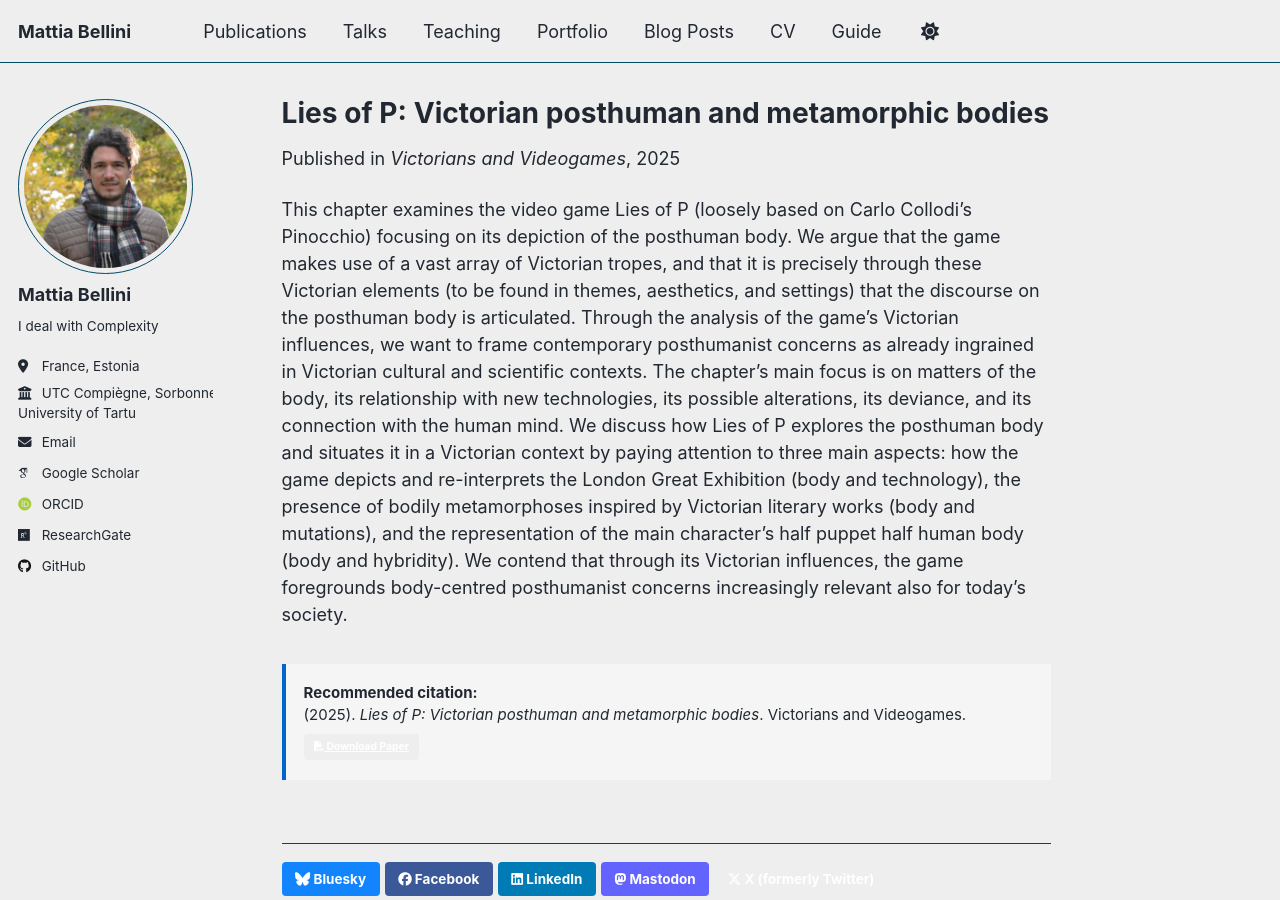
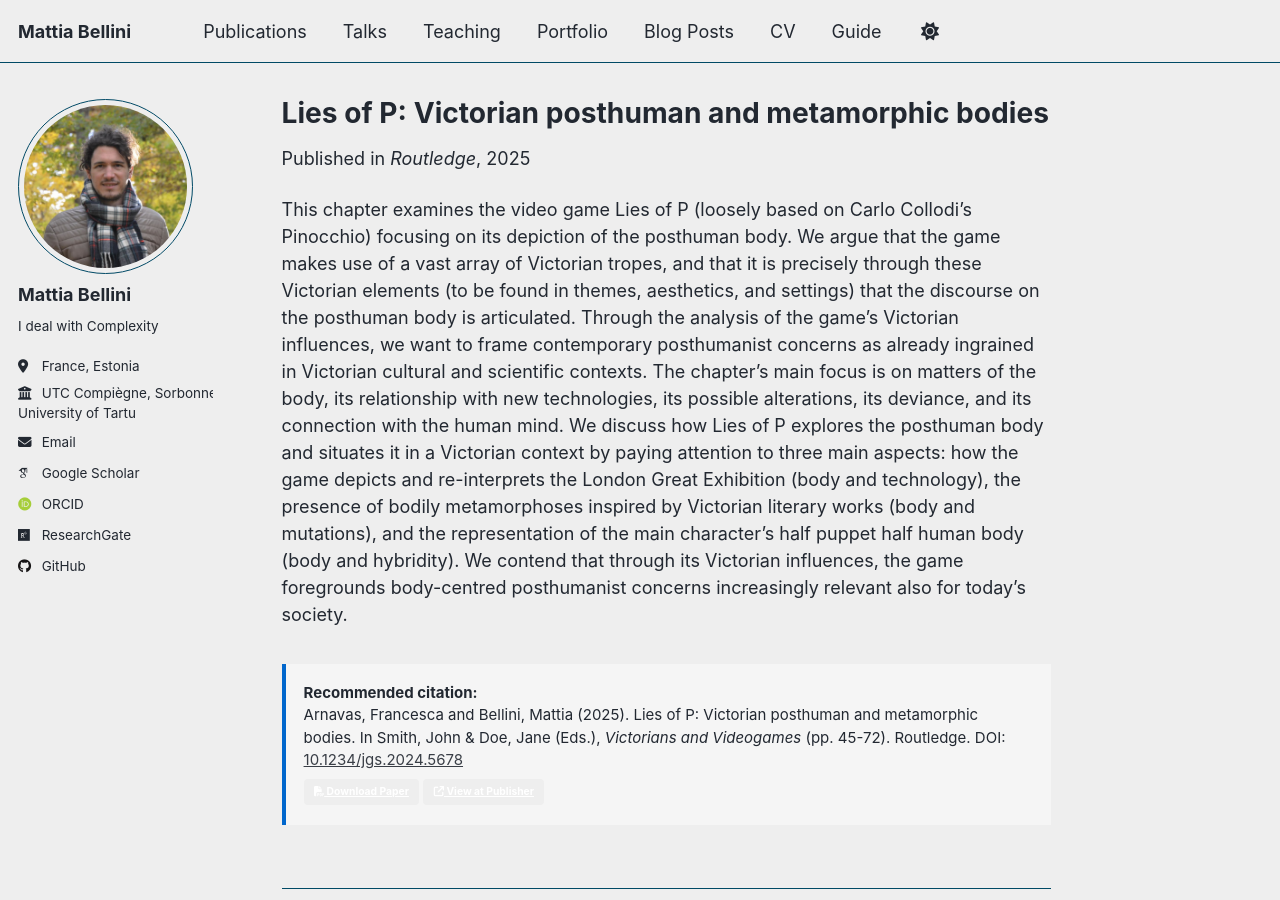
Before and after one commit to bellinitia/website, a Jekyll site: the page built from _publications/2025-lies-of-p-victorian-posthuman-metamorphic-bodies.md, in a window 1280 px wide and 900 px high. Built offline with Jekyll 4.4.1, drawn with Linux system fonts in a browser that asks for light colours; some web fonts are replaced; a script that is not in the unit is left out.

Commit message:
improved metadata management

```diff
--- a/_config.yml
+++ b/_config.yml
@@ -84,9 +84,11 @@ publication_category:
   books:
     title: 'Books'
   articles:
-    title: 'Journal Articles'
+    title: 'Journal Articles and Book Chapters'
   conferences:
     title: 'Conference Papers'
+  other:
+    title: 'Other publications'
 
 # Site Settings
 teaser                   :  # filename of teaser fallback teaser image placed in /images/ for social media previews
--- a/_layouts/single.html
+++ b/_layouts/single.html
@@ -70,28 +70,70 @@ layout: default
         {% endif %}
       {% endcapture %}
 
+      {% comment %}Build editor list for chapters{% endcomment %}
+      {% capture editor_list %}
+        {% if page.editors %}
+          {% if page.editors.size == 1 %}
+            {{ page.editors[0] }} (Ed.)
+          {% elsif page.editors.size == 2 %}
+            {{ page.editors[0] }} & {{ page.editors[1] }} (Eds.)
+          {% else %}
+            {% for editor in page.editors %}
+              {% if forloop.last %}
+                & {{ editor }}
+              {% elsif forloop.first %}
+                {{ editor }}
+              {% else %}
+                {{ editor }},
+              {% endif %}
+            {% endfor %} (Eds.)
+          {% endif %}
+        {% endif %}
+      {% endcapture %}
+
       {% comment %}Build year{% endcomment %}
       {% capture year %}{{ page.date | date: "%Y" }}{% endcapture %}
 
-      {% comment %}Generate citation based on publication type{% endcomment %}
+      {% comment %}Generate citation based on extra field first, then category{% endcomment %}
       {% capture auto_citation %}
-        {% if page.category == 'books' or page.category == 'manuscripts' %}
+        {% if page.extra == 'thesis' %}
+          {% comment %}========== THESIS FORMAT ========={% endcomment %}
+          {{ author_list | strip }} ({{ year }}). <i>{{ page.title }}</i>. {% if page.thesis_type %}{{ page.thesis_type }}{% else %}PhD Thesis{% endif %}, {{ page.venue }}.
+          {% if page.doi %}
+            DOI: <a href="https://doi.org/{{ page.doi }}">{{ page.doi }}</a>
+          {% endif %}
+
+        {% elsif page.extra == 'chapter' %}
+          {% comment %}========== BOOK CHAPTER FORMAT ========={% endcomment %}
+          {{ author_list | strip }} ({{ year }}). {{ page.title }}. In {{ editor_list | strip }}, <i>{{ page.book_title }}</i>{% if page.firstpage and page.lastpage %} (pp. {{ page.firstpage }}-{{ page.lastpage }}){% endif %}. {{ page.venue }}.
+          {% if page.doi %}
+            DOI: <a href="https://doi.org/{{ page.doi }}">{{ page.doi }}</a>
+          {% endif %}
+
+        {% elsif page.category == 'books' %}
           {% comment %}========== BOOK FORMAT ========={% endcomment %}
           {{ author_list | strip }} ({{ year }}). <i>{{ page.title }}</i>. {{ page.venue }}.
           {% if page.doi %}
             DOI: <a href="https://doi.org/{{ page.doi }}">{{ page.doi }}</a>
           {% endif %}
 
-        {% elsif page.venue_type == 'journal' %}
+        {% elsif page.category == 'journal' %}
           {% comment %}========== JOURNAL ARTICLE FORMAT ========={% endcomment %}
           {{ author_list | strip }} ({{ year }}). {{ page.title }}. <i>{{ page.venue }}</i>{% if page.volume %}, {{ page.volume }}{% endif %}{% if page.issue %}({{ page.issue }}){% endif %}{% if page.firstpage and page.lastpage %}, {{ page.firstpage }}-{{ page.lastpage }}{% elsif page.firstpage %}, {{ page.firstpage }}{% endif %}.
           {% if page.doi %}
             DOI: <a href="https://doi.org/{{ page.doi }}">{{ page.doi }}</a>
           {% endif %}
 
-        {% elsif page.venue_type == 'conference' %}
+        {% elsif page.category == 'conference' %}
           {% comment %}========== CONFERENCE PAPER FORMAT ========={% endcomment %}
           {{ author_list | strip }} ({{ year }}). {{ page.title }}. In <i>{{ page.venue }}</i>{% if page.firstpage and page.lastpage %}, pp. {{ page.firstpage }}-{{ page.lastpage }}{% elsif page.firstpage %}, p. {{ page.firstpage }}{% endif %}.
+          {% if page.doi %}
+            DOI: <a href="https://doi.org/{{ page.doi }}">{{ page.doi }}</a>
+          {% endif %}
+
+        {% elsif page.category == 'other' %}
+          {% comment %}========== PREPRINT/OTHER FORMAT ========={% endcomment %}
+          {{ author_list | strip }} ({{ year }}). {{ page.title }}. <i>{{ page.venue }}</i>.
           {% if page.doi %}
             DOI: <a href="https://doi.org/{{ page.doi }}">{{ page.doi }}</a>
           {% endif %}
@@ -105,6 +147,7 @@ layout: default
         {% endif %}
       {% endcapture %}
 
+
       {% comment %}========== DISPLAY CITATION AND LINKS ========={% endcomment %}
       <div class="citation-block" style="margin-top: 2em; padding: 1em; background-color: #f5f5f5; border-left: 4px solid #0066cc;">
         <p style="font-size: smaller; margin-bottom: 0.5em;">
--- a/_publications/2025-lies-of-p-victorian-posthuman-metamorphic-bodies.md
+++ b/_publications/2025-lies-of-p-victorian-posthuman-metamorphic-bodies.md
@@ -2,12 +2,25 @@
 title: "Lies of P: Victorian posthuman and metamorphic bodies"
 collection: publications
 category: articles
-permalink: /publication/2025-11-01-lies-of-p-victorian-posthuman-metamorphic-bodies
+authors:
+  - "Arnavas, Francesca"
+  - "Bellini, Mattia"
+editors:
+  - "Smith, John"
+  - "Doe, Jane"
+permalink: /publication/2025-lies-of-p-victorian-posthuman-metamorphic-bodies
 excerpt: 'This chapter examines the video game _Lies of P_ focusing on its depiction of the posthuman body.'
 date: 2025-11-01
-venue: 'Victorians and Videogames'
+venue: 'Routledge'
+book_title: 'Victorians and Videogames'
+firstpage: "45"
+lastpage: "72"
+doi: "10.1234/jgs.2024.5678"
+#slidesurl:
 pdf: 'https://bellinitia.me/files/2025-lies-of-p-victorian-posthuman-metamorphic-bodies.pdf'
-citation: 'Arnavas, Francesca; Bellini, Mattia (2025). Lies of P: Victorian posthuman and metamorphic bodies. In: Cameron, Brooke; Young, Lin (Ed.). <i>Victorians and Videogames</i>, Routledge.'
+#bibtexurl:
+language: "en"
+extra: chapter
 ---
 
 This chapter examines the video game Lies of P (loosely based on Carlo Collodi’s Pinocchio) focusing on its depiction of the posthuman body. We argue that the game makes use of a vast array of Victorian tropes, and that it is precisely through these Victorian elements (to be found in themes, aesthetics, and settings) that the discourse on the posthuman body is articulated. Through the analysis of the game’s Victorian influences, we want to frame contemporary posthumanist concerns as already ingrained in Victorian cultural and scientific contexts. The chapter’s main focus is on matters of the body, its relationship with new technologies, its possible alterations, its deviance, and its connection with the human mind. We discuss how Lies of P explores the posthuman body and situates it in a Victorian context by paying attention to three main aspects: how the game depicts and re-interprets the London Great Exhibition (body and technology), the presence of bodily metamorphoses inspired by Victorian literary works (body and mutations), and the representation of the main character’s half puppet half human body (body and hybridity). We contend that through its Victorian influences, the game foregrounds body-centred posthumanist concerns increasingly relevant also for today’s society.
```
Also changed, not shown: other parts of _layouts/single.html (+1 -2 lines), _includes/head.html (+62 -7 lines), _publications/2024-02-17-paper-title-number-4.md (+3 -4 lines), _publications/2025-video-games-narratives-and-complexity.md (+10 -2 lines).
